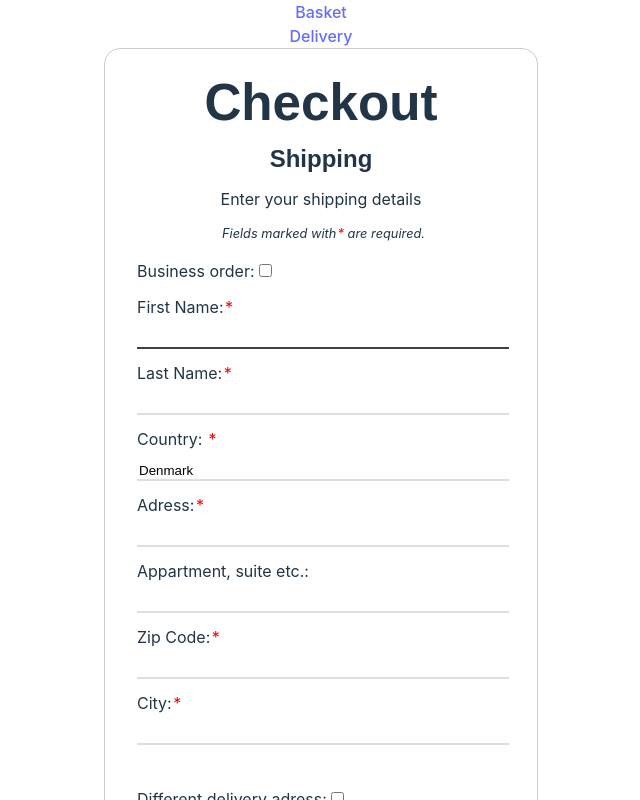
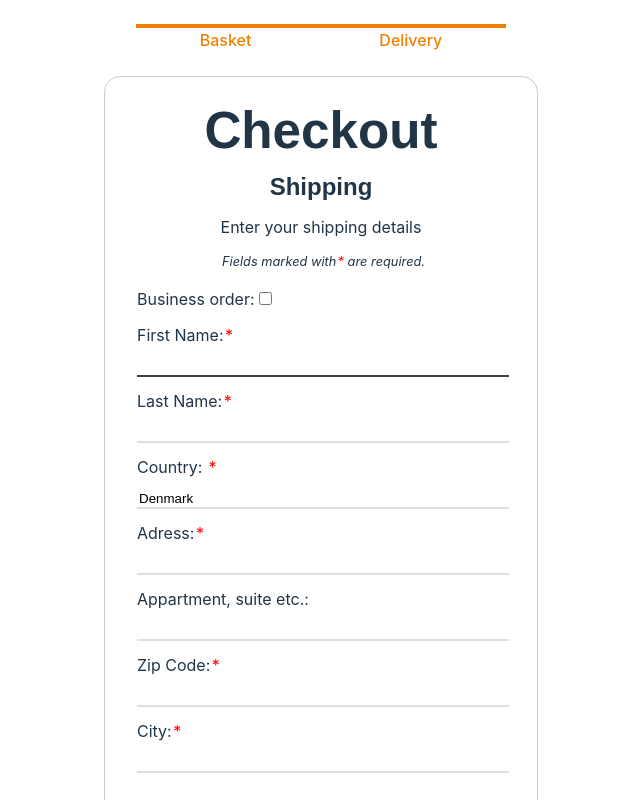
Before and after one commit to Jakob-SA/webstoreFrontend, a React (Vite) app: page /orderform in a window 1280 px wide. Shown: the top 800 px of the page, without its empty margins (319-959 px from the left). Built offline with nearby package versions, Linux system fonts and the light colour scheme.

Commit message:
Navigation bar done

```diff
--- a/src/App.tsx
+++ b/src/App.tsx
@@ -3,7 +3,6 @@ import Basket from "./components/basket/basket";
 import UpsellItem from "./components/basket/upsellItem";
 import Header from "./components/header";
 import { Suspense, useState } from "react";
-import Orderform from "./components/checkout/orderform";
 import NavigationBar from "./NavigationBar";
 
 function App() {
--- a/src/NavigationBar.css
+++ b/src/NavigationBar.css
@@ -1,14 +1,36 @@
 nav {
-  display: flex; /* Arranges items horizontally */
-  justify-content: space-between; /* Spreads items evenly */
-  align-items: center; /* Vertically aligns items */
-  background-color: #eee; /* Light background color */
-  padding: 10px 20px; /* Adds padding for spacing */
+  display: flex;
+  justify-content: center;
+  width: 20rem;
+  margin: 1.5rem auto;
 }
+
+nav ul {
+  display: flex; /* Added for centering */
+}
+
+.checkout-steps {
+}
+
 nav li {
-  list-style: none; /* Removes default bullet points */
-  padding: 5px 10px; /* Adds padding for each step */
-  border: 1px solid #ddd; /* Adds a border for separation */
-  margin-right: 10px; /* Adds margin between steps */
-  text-align: center; /* Centers text within each step */
+  display: flex; /* Added for centering */
+  align-items: center; /* Added for centering */
+  justify-content: center; /* Optional, centers content horizontally */
 }
+
+nav li.active a {
+  color: #f08000; /* Change this to your desired active link color */
+  border-top: 0.3rem #f08000 solid;
+  text-decoration: inherit;
+}
+
+nav a {
+  color: #c0c0c0; /* Change this to your desired default link color */
+  border-top: 0.3rem #c0c0c0 solid;
+  padding: 0 4rem;
+}
+nav a:hover {
+  color: #e2630258; /* Change this to your desired hover link color */
+  border-top: 0.3rem #e2630258 solid;
+  text-decoration: inherit;
+}
--- a/src/NavigationBar.tsx
+++ b/src/NavigationBar.tsx
@@ -1,3 +1,32 @@
+import { Link, useLocation } from "react-router-dom";
+import "./NavigationBar.css";
+
+export default function NavigationBar() {
+  const location = useLocation();
+
+  return (
+    <nav>
+      <ul>
+        <li
+          className={
+            location.pathname === "/"
+              ? "active"
+              : location.pathname === "/orderform"
+              ? "active"
+              : ""
+          }
+        >
+          <Link to="/">Basket</Link>
+        </li>
+        <li className={location.pathname === "/orderform" ? "active" : ""}>
+          <Link to="/orderform">Delivery</Link>
+        </li>
+      </ul>
+    </nav>
+  );
+}
+
+/*
 import { Link } from "react-router-dom";
 
 export default function NavigationBar() {
@@ -14,18 +43,4 @@ export default function NavigationBar() {
     </nav>
   );
 }
-
-/*
-export default function NavigationBar() {
-    return (
-      <div className="checkout-steps">
-        <div className="basket">
-          <Link to="/">Basket</Link>{" "}
-        </div>
-        <div className="orderForm">
-          <Link to="/orderform">Delivery</Link>
-        </div>
-      </div>
-    );
-  }
-  */
+*/
```
